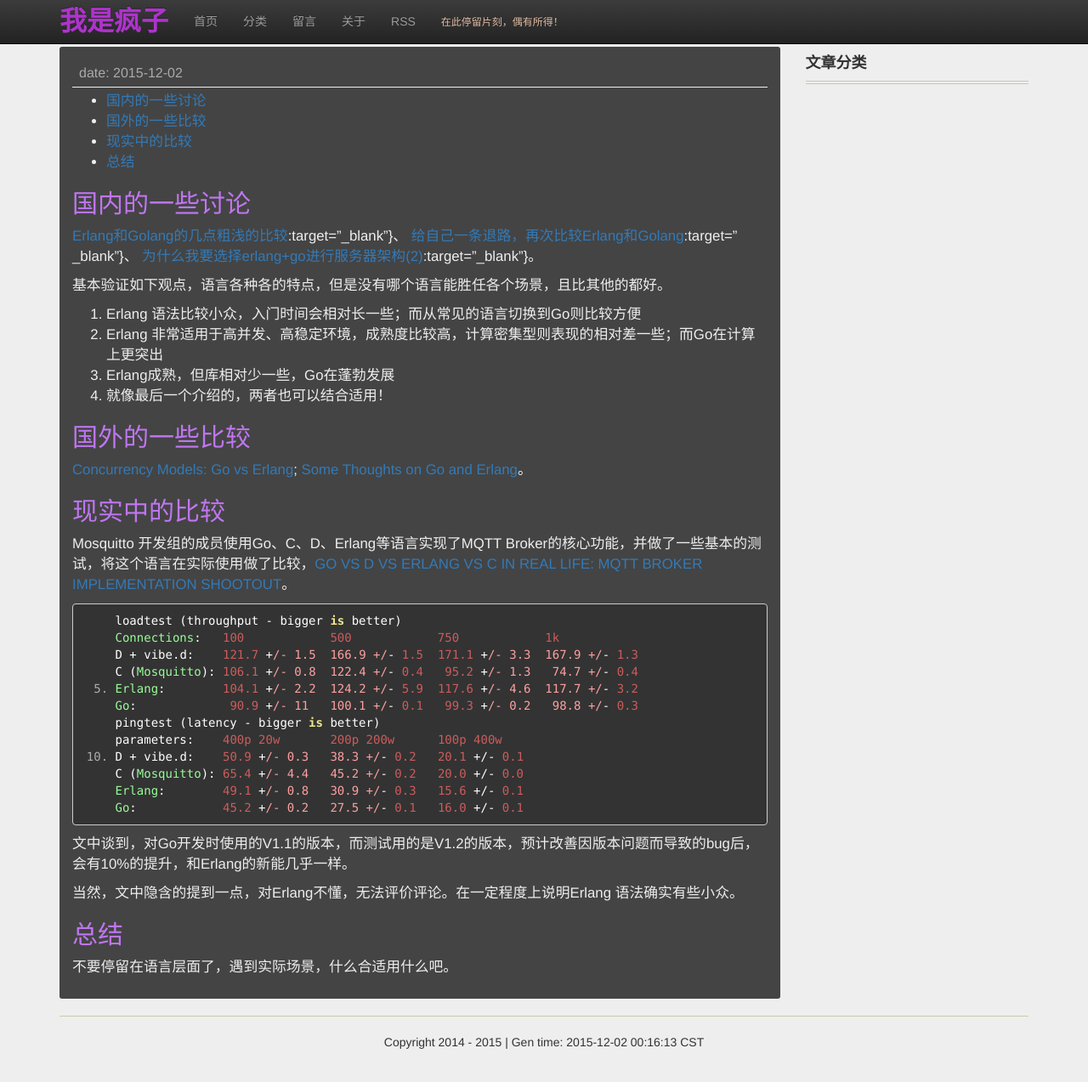
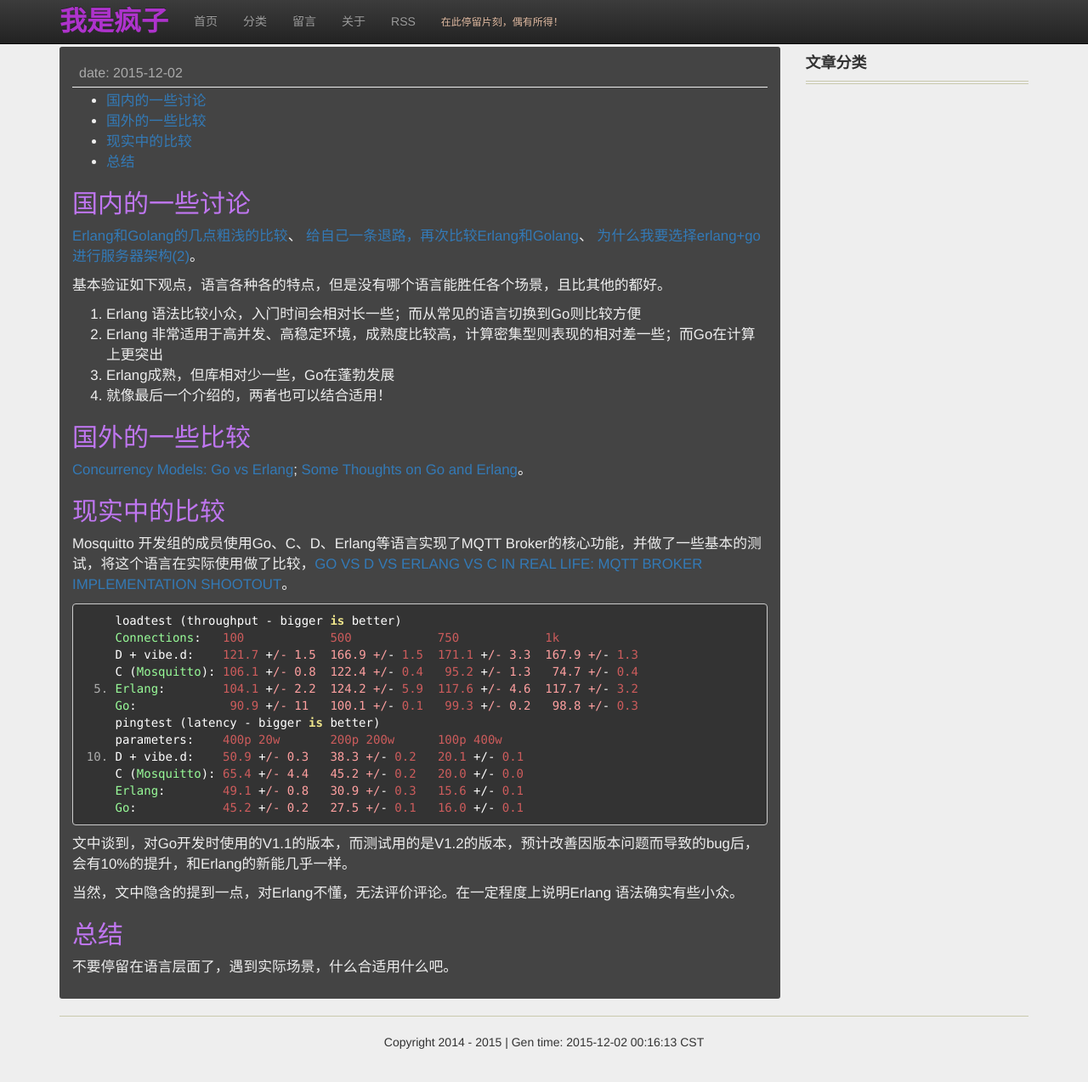
Before and after one commit to jgj1986/jgj1986.github.io, a Jekyll site: the page built from _posts/language/2015-12-01-Go-Vs-Erlang.md, in a window 1280 px wide and 1276 px high. Shown: the top 1273 px of the window at 85% size. Built offline with Jekyll 4.4.1, drawn with Linux system fonts in a browser that asks for light colours; nearby versions of some CDN libraries; comment, search, counter and statistics services are not loaded.

Commit message:
add blog about Go and Erlang
Signed-off-by: guojun.jin <guojun.jin@chukong-inc.com>

```diff
--- a/_posts/language/2015-12-01-Go-Vs-Erlang.md
+++ b/_posts/language/2015-12-01-Go-Vs-Erlang.md
@@ -12,9 +12,9 @@
 
 ## 国内的一些讨论
 
-[Erlang和Golang的几点粗浅的比较](http://www.douban.com/note/233256219/):target="_blank"}、
-[给自己一条退路，再次比较Erlang和Golang](http://blog.sina.com.cn/s/blog_6e1bd8350102uwgl.html):target="_blank"}、
-[为什么我要选择erlang+go进行服务器架构(2)](http://studygolang.com/articles/912):target="_blank"}。
+[Erlang和Golang的几点粗浅的比较](http://www.douban.com/note/233256219/){:target="_blank"}、
+[给自己一条退路，再次比较Erlang和Golang](http://blog.sina.com.cn/s/blog_6e1bd8350102uwgl.html){:target="_blank"}、
+[为什么我要选择erlang+go进行服务器架构(2)](http://studygolang.com/articles/912){:target="_blank"}。
 
 基本验证如下观点，语言各种各的特点，但是没有哪个语言能胜任各个场景，且比其他的都好。
 
```
